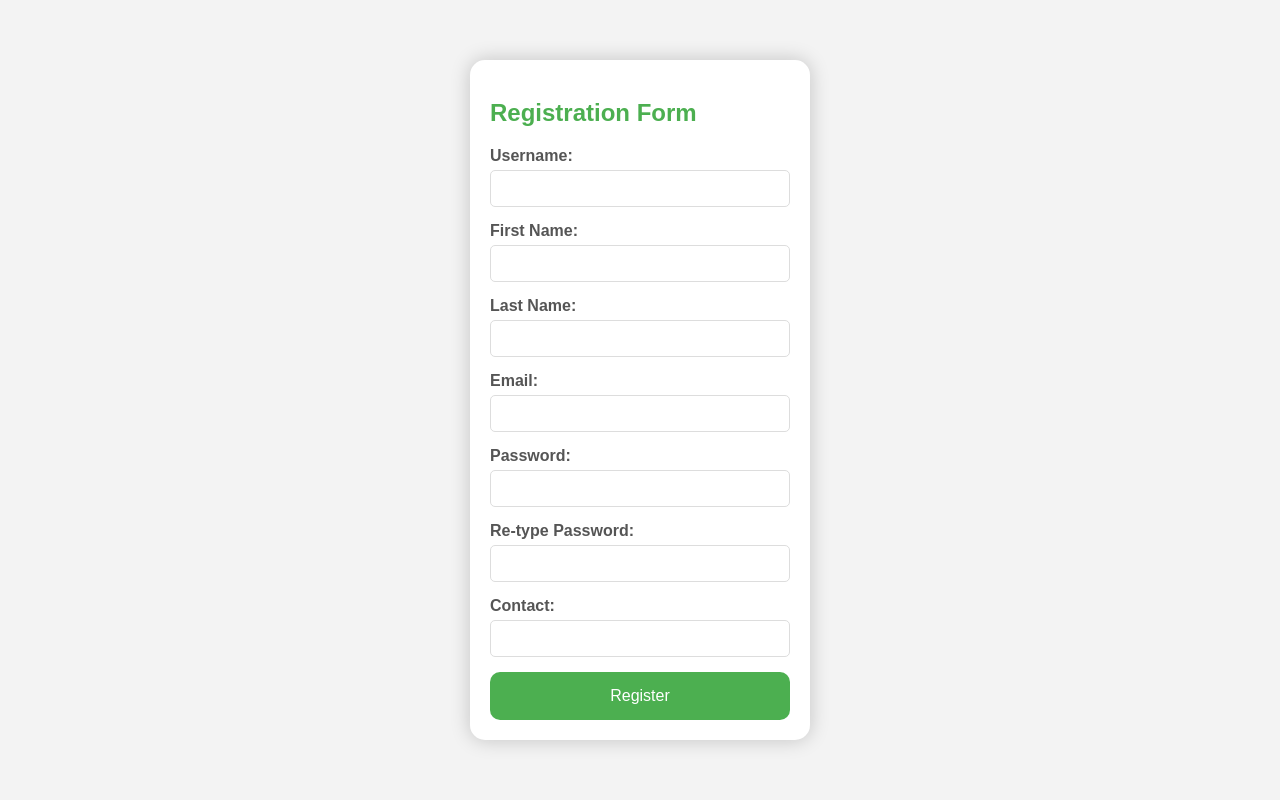
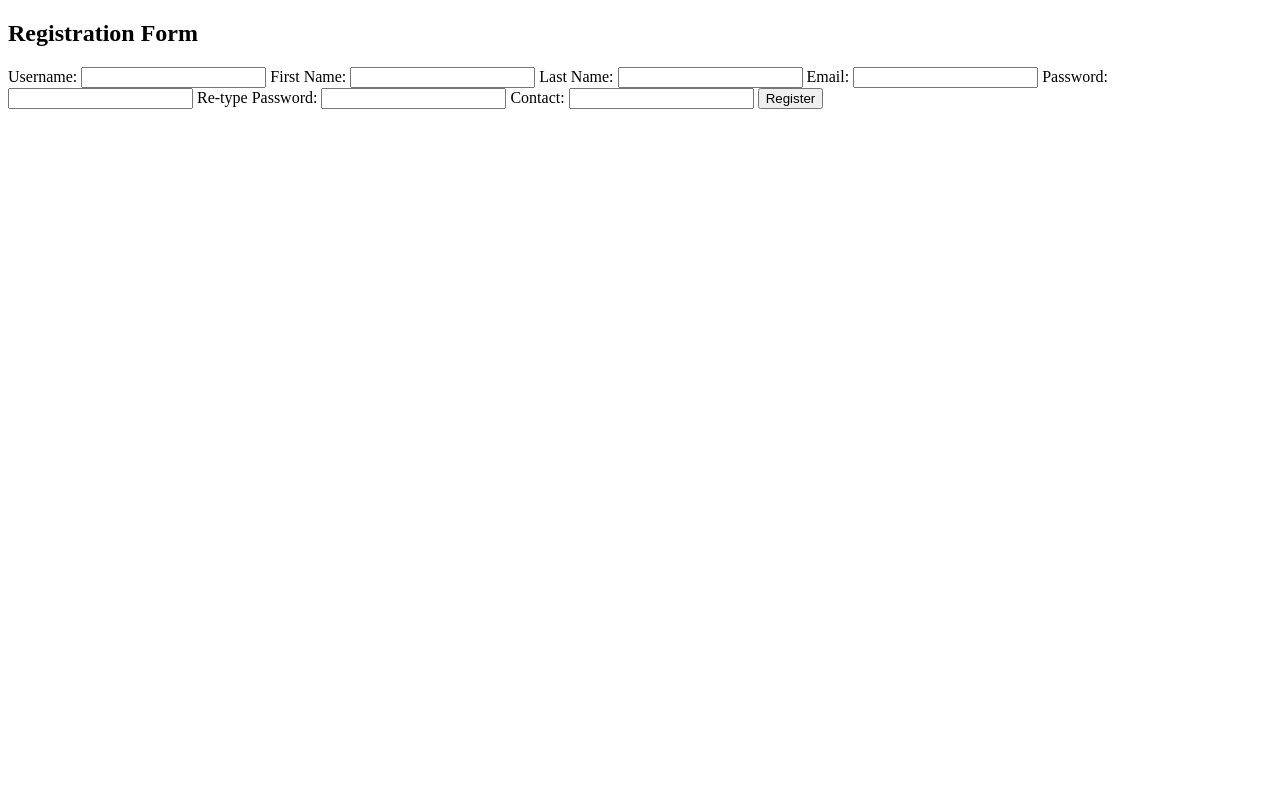
Before and after one commit to m6mmi/h-t-handcraft, a Django app: template users/templates/register.html in a window 1280 px wide. Run offline with Django 5.2, Linux system fonts and the light colour scheme; the template is opened without the code that fills it, so the values that code supplies are empty.

Commit message:
changes in register.html

```diff
--- a/users/templates/register.html
+++ b/users/templates/register.html
@@ -5,61 +5,6 @@
     <meta charset="UTF-8" />
     <meta name="viewport" content="width=device-width, initial-scale=1.0" />
     <title>Registration Form</title>
-    <style>
-        body {
-            font-family: Arial, sans-serif;
-            background-color: #f3f3f3;
-            margin: 0;
-            padding: 0;
-            display: flex;
-            justify-content: center;
-            align-items: center;
-            height: 100vh;
-        }
-
-        .main {
-            background-color: #fff;
-            border-radius: 15px;
-            box-shadow: 0 0 20px rgba(0, 0, 0, 0.2);
-            padding: 20px;
-            width: 300px;
-        }
-
-        .main h2 {
-            color: #4caf50;
-            margin-bottom: 20px;
-        }
-
-        label {
-            display: block;
-            margin-bottom: 5px;
-            color: #555;
-            font-weight: bold;
-        }
-
-        input[type="text"],
-        input[type="email"],
-        input[type="password"],
-        select {
-            width: 100%;
-            margin-bottom: 15px;
-            padding: 10px;
-            box-sizing: border-box;
-            border: 1px solid #ddd;
-            border-radius: 5px;
-        }
-
-        button[type="submit"] {
-            padding: 15px;
-            border-radius: 10px;
-            border: none;
-            background-color: #4caf50;
-            color: white;
-            cursor: pointer;
-            width: 100%;
-            font-size: 16px;
-        }
-    </style>
 </head>
 
 <body>
```
